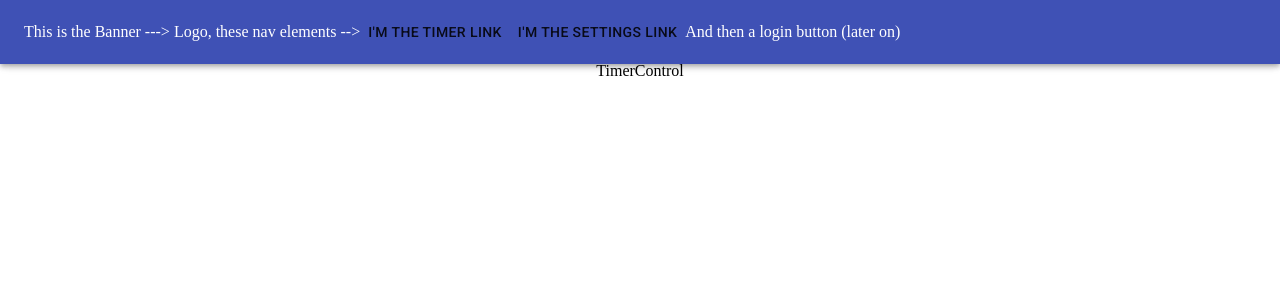
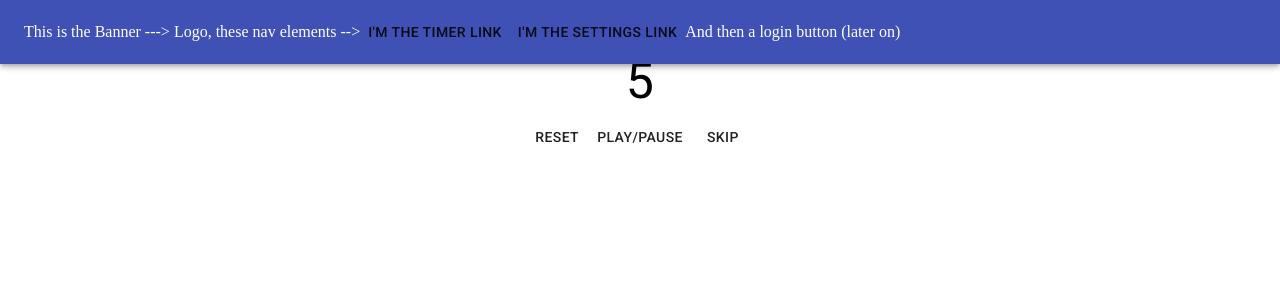
Before and after one commit to ARTurnerGit/pomodoro, a React (Create React App) app: page / in a window 1280 px wide. Shown: the top 300 px of the page. Built offline with nearby package versions, Linux system fonts and the light colour scheme.

Commit message:
rough draft timer done

```diff
--- a/src/components/Timer.jsx
+++ b/src/components/Timer.jsx
@@ -1,14 +1,15 @@
 import React from "react";
 import TimerDisplay from "./TimerDisplay";
 import TimerControl from "./TimerControl";
+import { Container } from "@material-ui/core";
 
 const Timer = () => {
   return (
-    <div>
+    <Container>
       Hi there I'm the Timer and I'm going to render...
       <TimerDisplay />
       <TimerControl />
-    </div>
+    </Container>
   );
 };
 
--- a/src/components/TimerControl.jsx
+++ b/src/components/TimerControl.jsx
@@ -1,7 +1,14 @@
 import React from "react";
+import { Container, Button } from "@material-ui/core";
 
 const TimerControl = () => {
-  return <div>TimerControl</div>;
+  return (
+    <Container>
+      <Button>RESET</Button>
+      <Button>PLAY/PAUSE</Button>
+      <Button>SKIP</Button>
+    </Container>
+  );
 };
 
 export default TimerControl;
--- a/src/components/TimerDisplay.jsx
+++ b/src/components/TimerDisplay.jsx
@@ -1,7 +1,12 @@
 import React from "react";
+import { Typography } from "@material-ui/core";
 
 const TimerDisplay = () => {
-  return <div>TimerDisplay</div>;
+  return (
+    <Typography variant="body1" style={{ fontSize: "50px" }}>
+      5
+    </Typography>
+  );
 };
 
 export default TimerDisplay;
```
